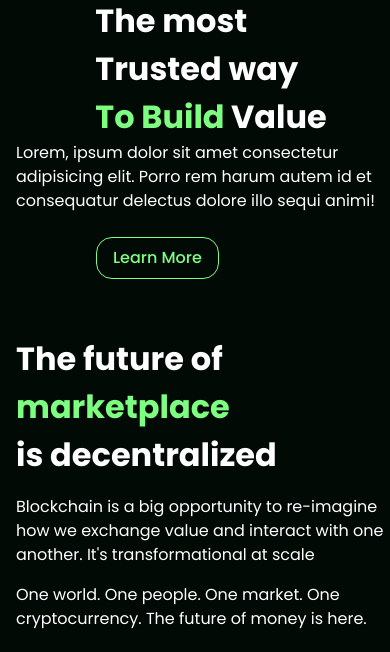
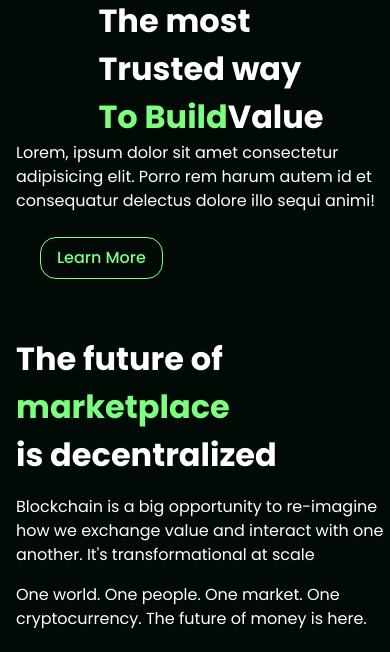
Before and after one commit to TrixDiaz/TrixDiaz.github.io, a plain HTML site: page index.html in a window 390 px wide. Shown: the part 1588-2240 px from the top of the page. Drawn offline with nearby package versions, Linux system fonts and the light colour scheme; animation ran at ten frames a second.

Commit message:
adjust responsive

```diff
--- a/assets/styles/responsive.css
+++ b/assets/styles/responsive.css
@@ -99,6 +99,9 @@
     margin-block: 0;
     margin-top: 1em;
   }
+  .to-build{
+    margin-inline: 0;
+  }
 }
 /* Extra small devices (phones, 600px and down) */
 @media only screen and (max-width: 600px) {
--- a/assets/styles/style.css
+++ b/assets/styles/style.css
@@ -519,7 +519,7 @@ nav ul li a:hover {
 .moto-subtitle {
   padding-left: 0.5em;
 }
-/* .parent-third {
+ .parent-third {
   position: relative;
   z-index: -30;
 }
@@ -547,7 +547,7 @@ nav ul li a:hover {
   background-size: 5px 5px;
   filter: blur(1px);
   z-index: -30;
-} */
+}
 /*---------------------*\
     #Fourth Section
 \*----------------------*/
@@ -562,8 +562,11 @@ nav ul li a:hover {
   justify-content: center;
   align-items: center;
 }
+.description-button{
+  margin-inline: 1.5em;
+}
 .to-build {
-  margin-right: 0.2em;
+  margin-right: 5px;
 }
 
 /*---------------------*\
@@ -585,6 +588,9 @@ nav ul li a:hover {
 /*---------------------*\
     #Footer Section
 \*----------------------*/
+.footer{
+  margin-block: 2em;
+}
 footer {
   display: flex;
   flex-direction: row;
--- a/index.html
+++ b/index.html
@@ -199,12 +199,10 @@
                     <p class="text-xxl bold">
                         The most <br>
                         <strong class="px-1 text-xxl">Trusted way</strong><br>
-                        <span class="text-light text-xxl">
-                            <span class="pl-1 text-primary text-xxl to-build">To Build</span>Value
-                        </span>
+                        <strong class="mx-2 text-primary text-xxl to-build">To Build</strong>Value
                     </p>
                 </div>
-                <div class="description-subtitle mx-2 text-wrap">
+                <div class="description-subtitle text-wrap">
                     Lorem, ipsum dolor sit amet consectetur adipisicing elit. Porro rem harum autem id et consequatur
                     delectus dolore illo sequi animi!
                 </div>
```
